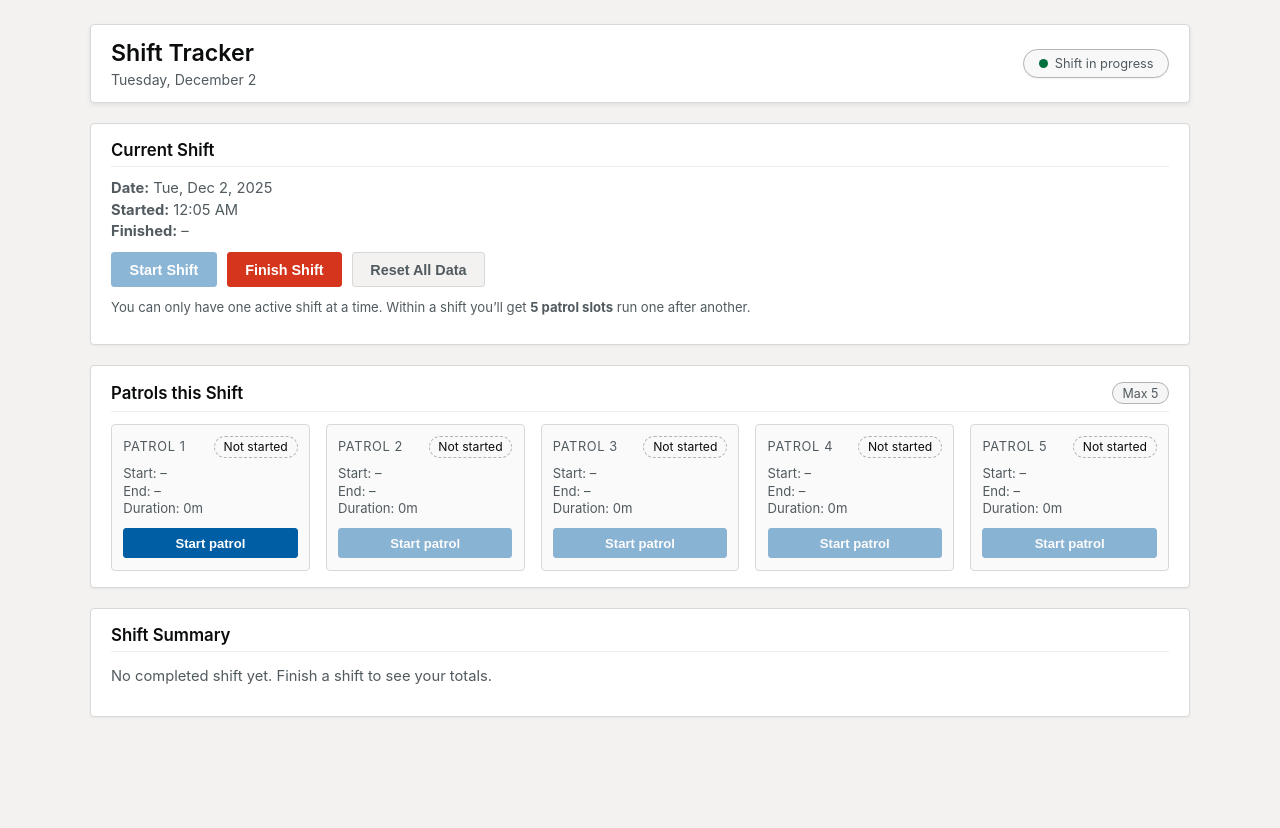
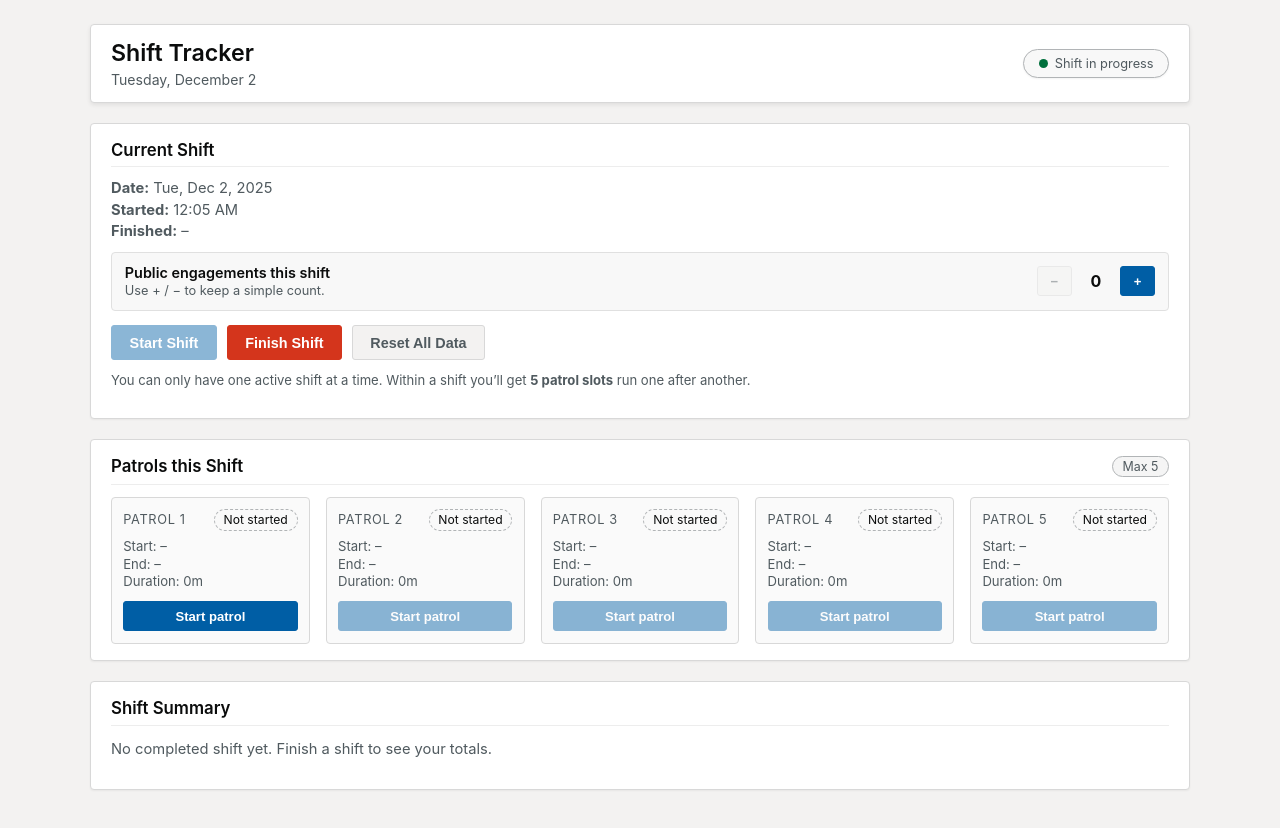
Before and after one commit to Survivalmaster/Shift-Tracker, a plain HTML site: page index.html in a window 1280 px wide. Both pictures are taken after a click on the button "Start Shift". Before the commit the page ends 800 px from the top, so only its background shows below. Drawn offline with Linux system fonts and the light colour scheme.

Commit message:
Updated to add engagements.

```diff
--- a/app.js
+++ b/app.js
@@ -52,6 +52,21 @@ function getPatrolDurationMs(patrol) {
   return new Date(patrol.endTime) - new Date(patrol.startTime);
 }
 
+// Engagement helpers
+function getCurrentEngagements() {
+  if (!state.currentShift) return 0;
+  const value = state.currentShift.engagements;
+  return typeof value === "number" && !isNaN(value) && value >= 0 ? value : 0;
+}
+
+function setCurrentEngagements(newValue) {
+  if (!state.currentShift || state.currentShift.endTime) return;
+  const safe = Math.max(0, Number.isFinite(newValue) ? newValue : 0);
+  state.currentShift.engagements = safe;
+  saveState();
+  renderShiftSection(); // only need to refresh shift area & engagement controls
+}
+
 // ---------- Persistence ----------
 
 function loadState() {
@@ -62,6 +77,17 @@ function loadState() {
     if (parsed && typeof parsed === "object") {
       state.currentShift = parsed.currentShift || null;
       state.lastCompletedShift = parsed.lastCompletedShift || null;
+
+      // Backwards-compat: ensure engagements exist
+      if (state.currentShift && typeof state.currentShift.engagements !== "number") {
+        state.currentShift.engagements = 0;
+      }
+      if (
+        state.lastCompletedShift &&
+        typeof state.lastCompletedShift.engagements !== "number"
+      ) {
+        state.lastCompletedShift.engagements = 0;
+      }
     }
   } catch (e) {
     console.warn("Failed to load state:", e);
@@ -88,6 +114,11 @@ const patrolsContainer = document.getElementById("patrolsContainer");
 const summaryContainer = document.getElementById("summaryContainer");
 const headerBadgeEl = document.querySelector(".header-badge");
 
+// New engagement DOM refs
+const engagementCountEl = document.getElementById("engagementCount");
+const engagementMinusBtn = document.getElementById("engagementMinusBtn");
+const engagementPlusBtn = document.getElementById("engagementPlusBtn");
+
 // ---------- Actions ----------
 
 function startShift() {
@@ -103,6 +134,7 @@ function startShift() {
     date: dateOnly,
     startTime: now,
     endTime: null,
+    engagements: 0,
     patrols: Array.from({ length: 5 }).map((_, idx) => ({
       index: idx + 1,
       startTime: null,
@@ -191,6 +223,18 @@ function resetAllData() {
   render();
 }
 
+// Engagement events
+function incrementEngagements() {
+  const current = getCurrentEngagements();
+  setCurrentEngagements(current + 1);
+}
+
+function decrementEngagements() {
+  const current = getCurrentEngagements();
+  if (current <= 0) return;
+  setCurrentEngagements(current - 1);
+}
+
 // ---------- Rendering ----------
 
 function renderHeader() {
@@ -217,6 +261,10 @@ function renderShiftSection() {
     shiftTimesEl.innerHTML = `<p>No active shift. Tap <strong>Start Shift</strong> to begin your day.</p>`;
     startShiftBtn.disabled = false;
     endShiftBtn.disabled = true;
+
+    if (engagementCountEl) engagementCountEl.textContent = "0";
+    if (engagementMinusBtn) engagementMinusBtn.disabled = true;
+    if (engagementPlusBtn) engagementPlusBtn.disabled = true;
   } else {
     let html = `
       <p><strong>Date:</strong> ${formatDate(shift.startTime)}</p>
@@ -236,6 +284,18 @@ function renderShiftSection() {
     shiftTimesEl.innerHTML = html;
     startShiftBtn.disabled = !!shift && !shift.endTime;
     endShiftBtn.disabled = !!shift.endTime || !shift;
+
+    // Engagement controls
+    const engagements = getCurrentEngagements();
+    if (engagementCountEl) engagementCountEl.textContent = engagements.toString();
+
+    const shiftEnded = !!shift.endTime;
+    if (engagementPlusBtn) {
+      engagementPlusBtn.disabled = shiftEnded;
+    }
+    if (engagementMinusBtn) {
+      engagementMinusBtn.disabled = shiftEnded || engagements <= 0;
+    }
   }
 
   // Enable/disable reset button based on whether there's anything to clear
@@ -384,6 +444,8 @@ function renderSummary() {
     patrolLines = `<p class="muted">No patrols were started during this shift.</p>`;
   }
 
+  const engagements = typeof shift.engagements === "number" ? shift.engagements : 0;
+
   summaryContainer.innerHTML = `
     <div class="summary-row">
       <span class="label">Date</span>
@@ -410,11 +472,16 @@ function renderSummary() {
       <span class="value">${formatDuration(totalPatrolMs)}</span>
     </div>
 
+    <div class="summary-row">
+      <span class="label">Public engagements (this shift)</span>
+      <span class="value">${engagements}</span>
+    </div>
+
     <div class="summary-highlight">
       <strong>Summary:</strong>
       You spent <strong>${formatDuration(
         totalPatrolMs
-      )}</strong> actively on patrols this shift.
+      )}</strong> actively on patrols and recorded <strong>${engagements}</strong> public engagement(s) this shift.
     </div>
   `;
 }
@@ -435,4 +502,11 @@ document.addEventListener("DOMContentLoaded", () => {
   startShiftBtn.addEventListener("click", startShift);
   endShiftBtn.addEventListener("click", endShift);
   resetDataBtn.addEventListener("click", resetAllData);
+
+  if (engagementPlusBtn) {
+    engagementPlusBtn.addEventListener("click", incrementEngagements);
+  }
+  if (engagementMinusBtn) {
+    engagementMinusBtn.addEventListener("click", decrementEngagements);
+  }
 });
--- a/index.html
+++ b/index.html
@@ -8,7 +8,7 @@
 </head>
 <body>
   <div class="app-shell">
-    <header class="app-header glass">
+    <header class="app-header">
       <div class="title-wrap">
         <h1>Shift Tracker</h1>
         <p id="todayLabel" class="subtitle"></p>
@@ -21,7 +21,7 @@
 
     <main class="app-main">
       <!-- Shift Controls -->
-      <section class="card glass shift-card">
+      <section class="card shift-card">
         <div class="card-header">
           <h2>Current Shift</h2>
         </div>
@@ -29,10 +29,24 @@
           <div id="shiftTimes" class="shift-times">
             <p>Start a shift to begin tracking.</p>
           </div>
+
+          <!-- Public engagements counter -->
+          <div class="engagement-panel">
+            <div class="engagement-label-group">
+              <span class="label-title">Public engagements this shift</span>
+              <span class="label-hint">Use + / − to keep a simple count.</span>
+            </div>
+            <div class="engagement-controls">
+              <button id="engagementMinusBtn" class="btn small ghost">−</button>
+              <span id="engagementCount" class="engagement-count">0</span>
+              <button id="engagementPlusBtn" class="btn small primary">+</button>
+            </div>
+          </div>
+
           <div class="button-row">
             <button id="startShiftBtn" class="btn primary">Start Shift</button>
             <button id="endShiftBtn" class="btn danger" disabled>Finish Shift</button>
-            <button id="resetDataBtn" class="btn ghost">Reset All Data</button>
+            <button id="resetDataBtn" class="btn ghost" disabled>Reset All Data</button>
           </div>
           <p class="hint">
             You can only have one active shift at a time. Within a shift you’ll get
@@ -42,7 +56,7 @@
       </section>
 
       <!-- Patrol Slots -->
-      <section class="card glass">
+      <section class="card">
         <div class="card-header">
           <h2>Patrols this Shift</h2>
           <span class="chip">Max 5</span>
@@ -53,7 +67,7 @@
       </section>
 
       <!-- Summary -->
-      <section class="card glass summary-card">
+      <section class="card summary-card">
         <div class="card-header">
           <h2>Shift Summary</h2>
         </div>
--- a/styles.css
+++ b/styles.css
@@ -417,3 +417,49 @@ body {
   color: var(--text-muted);
   font-size: 0.82rem;
 }
+
+/* Engagement panel ---------------------------------------------------- */
+
+.engagement-panel {
+  margin: 0.75rem 0 0.9rem;
+  padding: 0.7rem 0.8rem;
+  border-radius: var(--radius-card);
+  border: 1px solid #e0e0e0;
+  background: #f8f8f8;
+  display: flex;
+  align-items: center;
+  justify-content: space-between;
+  gap: 0.75rem;
+  flex-wrap: wrap;
+}
+
+.engagement-label-group {
+  display: flex;
+  flex-direction: column;
+  gap: 0.15rem;
+}
+
+.engagement-label-group .label-title {
+  font-size: 0.9rem;
+  font-weight: 600;
+  color: var(--text-main);
+}
+
+.engagement-label-group .label-hint {
+  font-size: 0.8rem;
+  color: var(--text-muted);
+}
+
+.engagement-controls {
+  display: inline-flex;
+  align-items: center;
+  gap: 0.4rem;
+}
+
+.engagement-count {
+  min-width: 2.2rem;
+  text-align: center;
+  font-weight: 700;
+  font-size: 1rem;
+  color: var(--text-main);
+}
```
